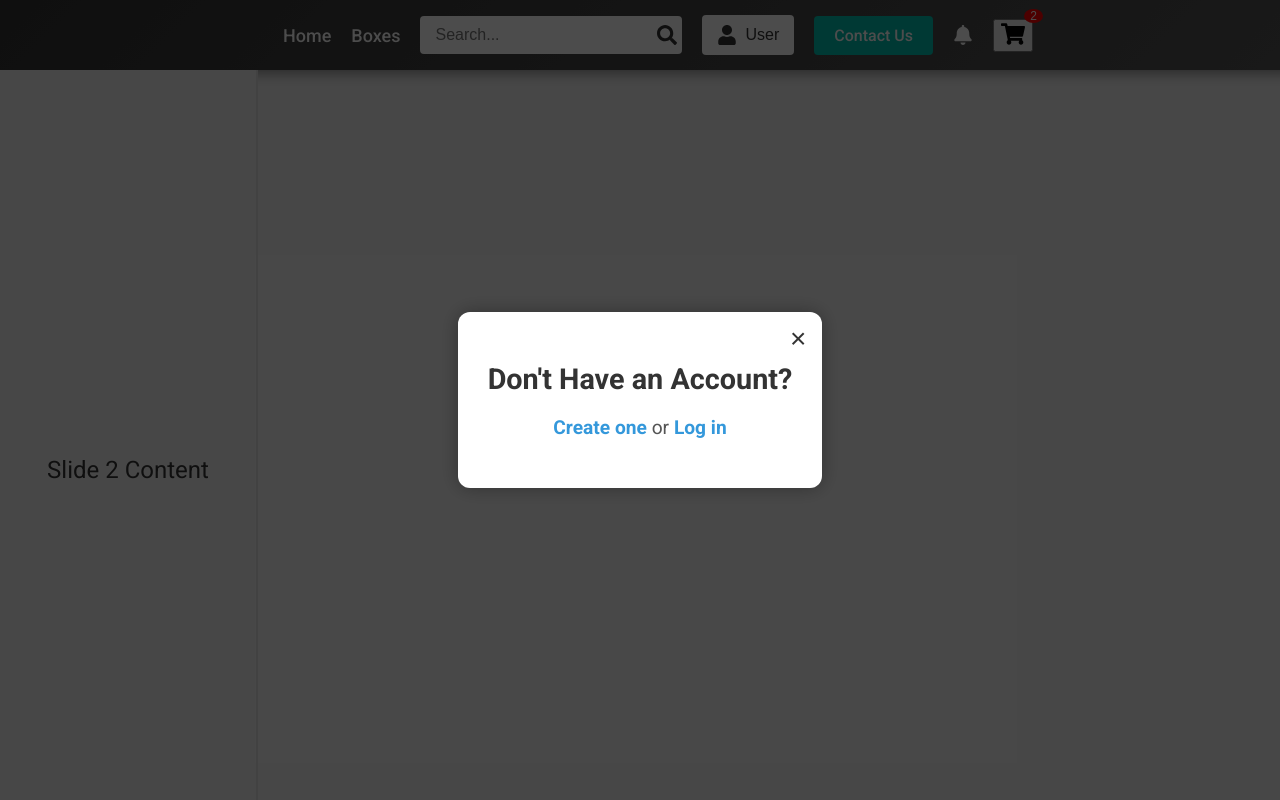
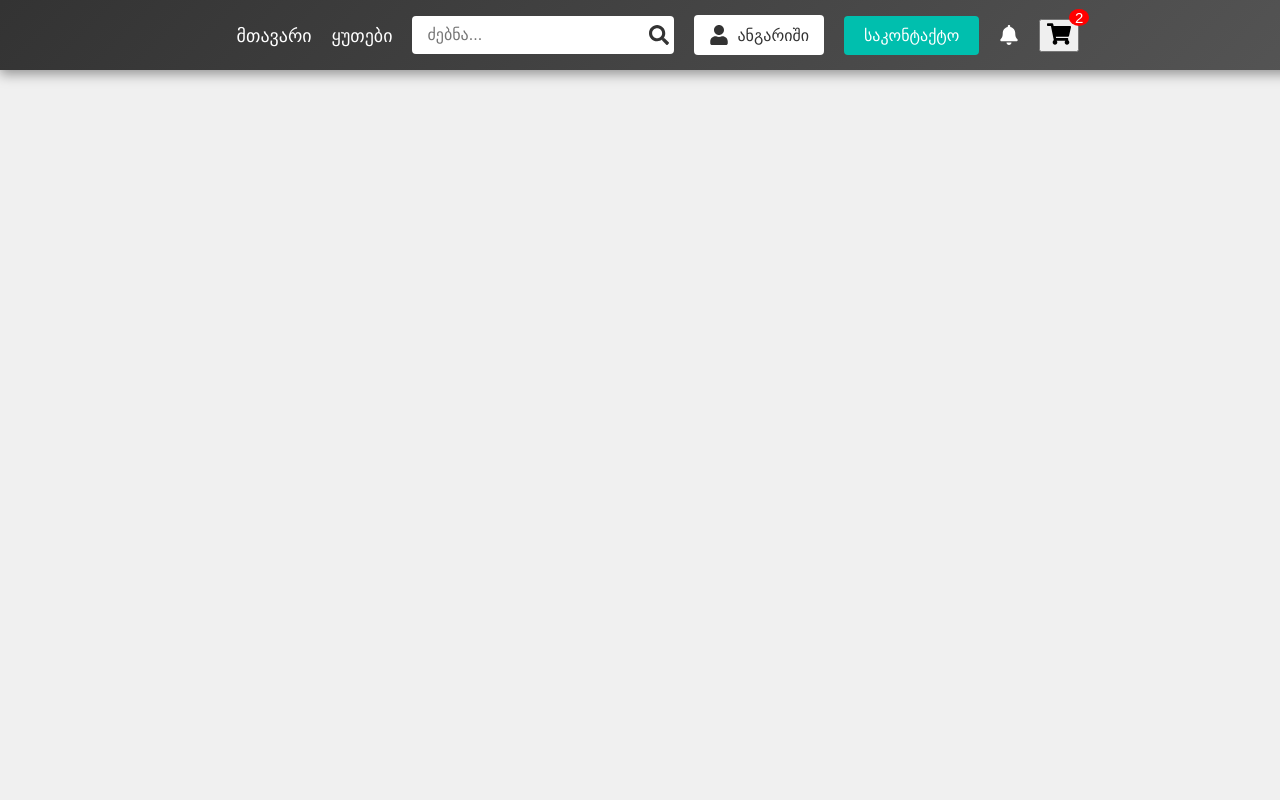
Before and after one commit to mameswarashvili/withXuco, a React (Create React App) app in the folder site/: page / in a window 1280 px wide. Shown: the top 800 px of the page. Built offline with nearby package versions, Linux system fonts and the light colour scheme.

Commit message:
Modified

```diff
--- a/site/package.json
+++ b/site/package.json
@@ -9,6 +9,8 @@
     "react": "^18.3.1",
     "react-dom": "^18.3.1",
     "react-icons": "^5.2.1",
+    "react-router-dom": "^6.26.0",
+    "react-script": "^2.0.5",
     "react-scripts": "5.0.1",
     "web-vitals": "^2.1.4"
   },
--- a/site/src/App.css
+++ b/site/src/App.css
@@ -1,4 +1,3 @@
-/* src/App.css */
 .App {
   position: relative;
   min-height: 100vh;
@@ -7,149 +6,27 @@
   overflow-x: hidden;
 }
 
-.overlay {
-  position: fixed;
-  top: 0;
-  left: 0;
-  width: 100%;
-  height: 100%;
-  background: rgba(0, 0, 0, 0.7);
-  display: flex;
-  justify-content: center;
-  align-items: center;
-  z-index: 1000;
-  animation: fadeIn 1s ease-out;
+.header {
+  background-color: #3498db;
+  color: white;
+  padding: 20px;
+  text-align: center;
+  font-size: 1.5rem;
 }
 
-.shadow {
-  background: #fff;
-  padding: 30px; /* Increased padding for a larger container */
-  border-radius: 12px;
+.content {
+  padding: 20px;
   text-align: center;
-  box-shadow: 0 0 20px rgba(0, 0, 0, 0.3); /* Increased shadow for better visual depth */
-  position: relative;
-  animation: slideIn 0.5s ease-out;
-  max-width: 90%; /* Responsive width */
-  max-height: 80%; /* Ensure it doesn’t get too tall on large screens */
-  overflow: auto; /* Scroll if content overflows */
 }
 
-.close-button {
-  position: absolute;
-  top: 10px;
-  right: 10px;
-  background: none;
-  border: none;
-  font-size: 28px;
-  color: #333;
-  cursor: pointer;
-}
-
-.close-button:hover {
-  color: #e74c3c;
-}
-
-h1 {
-  font-size: 1.8rem; /* Larger heading */
-  margin-bottom: 20px;
-  color: #333;
-}
-
-p {
-  font-size: 1.2rem; /* Larger paragraph text */
-  color: #555;
-}
-
-.link-button {
-  color: #3498db;
-  text-decoration: none;
-  font-weight: bold;
-}
-
-.link-button:hover {
-  text-decoration: underline;
-}
-
-/* Slider Styles */
-.slider-container {
-  position: relative;
-  width: 20%;
-  height: 100vh; /* Full height for the slider */
-  overflow: hidden;
-}
-
-.slider-container.left {
-  border-right: 2px solid #ddd; /* Border for separation */
-}
-
-.slider-container.right {
-  border-left: 2px solid #ddd; /* Border for separation */
-}
-
-.slider {
-  position: relative;
-  width: 100%;
-  height: 100%;
-  overflow: hidden;
-}
-
-.slide {
-  position: absolute;
-  width: 100%;
-  height: 100%;
-  opacity: 0;
-  transition: opacity 1s ease-in-out;
-}
-
-.slide.active {
-  opacity: 1;
-}
-
-/* Responsive Styles */
 @media (max-width: 768px) {
-  .shadow {
-    padding: 20px;
-    max-width: 95%;
-    max-height: 90%;
-  }
-
-  h1 {
-    font-size: 1.5rem;
-  }
-
-  p {
-    font-size: 1rem;
-  }
-
-  .close-button {
-    font-size: 24px;
-  }
-
-  .slider-container {
-    width: 30%; /* Adjust width for smaller screens */
+  .header {
+    font-size: 1.2rem;
   }
 }
 
 @media (max-width: 480px) {
-  .shadow {
-    padding: 15px;
-    max-width: 98%;
-    max-height: 95%;
-  }
-
-  h1 {
-    font-size: 1.2rem;
-  }
-
-  p {
-    font-size: 0.9rem;
-  }
-
-  .close-button {
-    font-size: 20px;
-  }
-
-  .slider-container {
-    width: 40%; /* Adjust width for smaller screens */
+  .header {
+    font-size: 1rem;
   }
 }
--- a/site/src/App.js
+++ b/site/src/App.js
@@ -1,38 +1,13 @@
-import React, { useState } from 'react';
+import React from 'react';
 import './App.css';
 import Header from './Header';
-import Slider from './Slider'; // Import the Slider component
+
 
 function App() {
-  const [isVisible, setIsVisible] = useState(true);
-
-  const handleClose = () => {
-    setIsVisible(false);
-  };
-
   return (
     <div className="App">
-      {isVisible && (
-        <div className="overlay">
-          <div className="shadow">
-            <button className="close-button" onClick={handleClose}>×</button>
-            <h1>Don't Have an Account?</h1>
-            <p>
-              <a href="/create-account" className="link-button">Create one</a>
-              <span> or </span>
-              <a href="/login" className="link-button">Log in</a>
-            </p>
-          </div>
-        </div>
-      )}
+      <Header />
       <div className="content">
-        <Header />
-        <div className="slider-container left">
-          <Slider />
-        </div>
-        <div className="slider-container right">
-          <Slider />
-        </div>
       </div>
     </div>
   );
--- a/site/src/Header.css
+++ b/site/src/Header.css
@@ -1,6 +1,4 @@
 /* Header.css */
-
-@import url('https://fonts.googleapis.com/css2?family=Roboto:wght@400;500;700&display=swap');
 
 /* Overall header styling */
 .header {
@@ -118,26 +116,32 @@
   border-radius: 4px; /* Rounded corners */
 }
 
+.user-menu-container:hover .user-menu {
+  display: block;
+  opacity: 1;
+  visibility: visible;
+}
+
 .user-menu li {
   margin: 0;
 }
 
-.user-menu a {
+.user-menu button {
+  background: none;
+  margin: 3px;
+  border: 1px solid white;
   color: #fff; /* Text color matching the header */
-  text-decoration: none;
-  display: block;
+  text-align: left;
   padding: 10px 15px;
   font-size: 16px; /* Consistent font size */
+  cursor: pointer;
+  border-radius: 4px; /* Rounded corners */
+  transition: background-color 0.3s, color 0.3s; /* Animation */
 }
 
-.user-menu a:hover {
-  color: #009b8c; /* Teal color on hover */
-}
-
-.user-menu-container:hover .user-menu {
-  display: block;
-  opacity: 1;
-  visibility: visible;
+.user-menu button:hover {
+  background-color: #009b8c; /* Teal background on hover */
+  color: #fff; /* White text on hover */
 }
 
 .cta-button a {
@@ -183,6 +187,60 @@
 .burger-icon:hover {
   color: #009b8c; /* Teal color on hover */
 }
+/* Burger Menu Overlay */
+.burger-menu-overlay {
+  display: none;
+  position: fixed;
+  top: 0;
+  left: 0;
+  width: 100%;
+  height: 100%;
+  background: rgba(0, 0, 0, 0.8); /* Dark overlay */
+  z-index: 1000;
+  justify-content: center;
+  align-items: center;
+  transition: opacity 0.3s ease;
+}
+
+.burger-menu-overlay.open {
+  display: flex;
+  opacity: 1;
+}
+
+.burger-menu-content {
+  background: #333;
+  color: #fff;
+  padding: 30px;
+  border-radius: 8px;
+  text-align: center;
+}
+
+.burger-menu-content a {
+  display: block;
+  color: #fff;
+  text-decoration: none;
+  font-size: 24px;
+  margin: 15px 0;
+  transition: color 0.3s;
+}
+
+.burger-menu-content a:hover {
+  color: #009b8c; /* Teal color on hover */
+}
+
+.burger-menu-content button {
+  background: none;
+  border: none;
+  color: #fff;
+  font-size: 24px;
+  cursor: pointer;
+  transition: color 0.3s;
+}
+
+.burger-menu-content button:hover {
+  color: #009b8c; /* Teal color on hover */
+}
+
 
 .cart-button {
   background: none;
@@ -190,12 +248,7 @@
   position: relative;
 }
 
-/* Header.css */
-
-/* Header.css */
-
-/* Other existing styles */
-
+/* Cart Sidebar */
 .cart-icon {
   font-size: 24px;
   color: black;
@@ -216,23 +269,29 @@
   color: white;
   border-radius: 50%;
   padding: 0 6px;
-  font-size: 12px;
+  font-size: 15px;
 }
 
 .cart-sidebar {
   position: absolute;
-  top: 45px;
-  left: 0px;
-  width: 300px;
+  top: 53px;
+  left: 280px;
+  width: 250px;
   background: linear-gradient(135deg, #333, #555); /* Match header background gradient */
   box-shadow: 0 0 10px rgba(0,0,0,0.1);
   padding: 20px;
   z-index: 1000;
+  transform: translateX(-100%); /* Start hidden */
+  transition: transform 0.3s ease; /* Smooth slide animation */
+}
 
+.cart-sidebar.open {
+  transform: translateX(0); /* Slide in */
 }
 
 .cart-sidebar h2 {
   margin-top: 0;
+  font-size: 20px;
 }
 
 .cart-sidebar ul {
@@ -259,8 +318,17 @@
   text-decoration: underline;
 }
 
+.cart-close-button {
+  position: absolute;
+  right: 30px;
+  top: 25px;
+}
 
+.cart-close-button:hover {
+  color: #000; /* Adjust hover color as needed */
+}
 
+/* Responsive Styles */
 @media (max-width: 768px) {
   .nav {
     display: none; /* Hide nav links on smaller screens */
--- a/site/src/Header.js
+++ b/site/src/Header.js
@@ -1,51 +1,65 @@
 import React, { useState } from 'react';
-import { FaUser, FaBars, FaSearch, FaBell, FaShoppingCart } from 'react-icons/fa';
+import { FaUser, FaBars, FaSearch, FaBell, FaShoppingCart, FaTimes } from 'react-icons/fa';
+import SignUp from './SignUp';
+import LogIn from './LogIn';
 import './Header.css';
 
 const Header = () => {
   const [isUserMenuOpen, setIsUserMenuOpen] = useState(false);
   const [isCartOpen, setIsCartOpen] = useState(false);
+  const [isSignUpVisible, setIsSignUpVisible] = useState(false);
+  const [isLogInVisible, setIsLogInVisible] = useState(false);
+  const [isBurgerMenuOpen, setIsBurgerMenuOpen] = useState(false);
   const [cartItems, setCartItems] = useState([
-    { id: 1, name: 'Item 1' },
-    { id: 2, name: 'Item 2' }
+    { id: 1, name: 'ყუთი 1' },
+    { id: 2, name: 'ყუთი 2' }
   ]);
 
-  const toggleUserMenu = () => {
-    setIsUserMenuOpen(!isUserMenuOpen);
+  const toggleUserMenu = () => setIsUserMenuOpen(!isUserMenuOpen);
+  const toggleCart = () => setIsCartOpen(!isCartOpen);
+  const toggleBurgerMenu = () => setIsBurgerMenuOpen(!isBurgerMenuOpen);
+  const removeItem = (id) => setCartItems(cartItems.filter(item => item.id !== id));
+  const closeCart = () => setIsCartOpen(false);
+
+  const handleSignUpClick = () => {
+    setIsSignUpVisible(true);
+    setIsUserMenuOpen(false);
   };
 
-  const toggleCart = () => {
-    setIsCartOpen(!isCartOpen);
+  const handleLogInClick = () => {
+    setIsLogInVisible(true);
+    setIsUserMenuOpen(false);
   };
 
-  const removeItem = (id) => {
-    setCartItems(cartItems.filter(item => item.id !== id));
+  const handleCloseAuth = () => {
+    setIsSignUpVisible(false);
+    setIsLogInVisible(false);
   };
 
   return (
     <header className="header">
       <nav className="nav">
         <ul className="nav-links">
-          <li><a href="#home">Home</a></li>
-          <li><a href="#boxes">Boxes</a></li>
+          <li><a href="#home">მთავარი</a></li>
+          <li><a href="#boxes">ყუთები</a></li>
           <li className="search-bar">
-            <input type="text" placeholder="Search..." />
+            <input type="text" placeholder="ძებნა..." />
             <FaSearch className="search-icon" />
           </li>
           <li className="user-menu-container">
             <button className="user-menu-button" onClick={toggleUserMenu}>
               <FaUser className="user-icon" />
-              <span className="user-text">User</span>
+              <span className="user-text">ანგარიში</span>
             </button>
             {isUserMenuOpen && (
               <ul className="user-menu">
-                <li><a href="#signup">Sign Up</a></li>
-                <li><a href="#login">Log In</a></li>
+                <li><button onClick={handleSignUpClick}>რეგისტრაცია</button></li>
+                <li><button onClick={handleLogInClick}>ავტორიზაცია</button></li>
               </ul>
             )}
           </li>
           <li className="cta-button">
-            <a href="#contact">Contact Us</a>
+            <a href="#contact">საკონტაქტო</a>
           </li>
           <li>
             <FaBell className="notification-icon" />
@@ -59,12 +73,15 @@ const Header = () => {
             </button>
             {isCartOpen && (
               <div className="cart-sidebar">
-                <h2>Cart</h2>
+                <button className="cart-close-button" onClick={closeCart}>
+                  <FaTimes />
+                </button>
+                <h2>კალათა</h2>
                 <ul>
                   {cartItems.map(item => (
-                    <li key={item.id}>
+                    <li key={item.id} className="slide-out">
                       <span>{item.name}</span>
-                      <button onClick={() => removeItem(item.id)}>Remove</button>
+                      <button onClick={() => removeItem(item.id)}>წაშლა</button>
                     </li>
                   ))}
                 </ul>
@@ -73,9 +90,21 @@ const Header = () => {
           </li>
         </ul>
       </nav>
-      <div className="burger" onClick={() => console.log('Burger clicked')}>
+      <div className="burger" onClick={toggleBurgerMenu}>
         <FaBars className="burger-icon" />
       </div>
+      {isBurgerMenuOpen && (
+        <div className="burger-menu-overlay open">
+          <div className="burger-menu-content">
+            <a href="#home" onClick={toggleBurgerMenu}>მთავარი</a>
+            <a href="#boxes" onClick={toggleBurgerMenu}>ყუთები</a>
+            <a href="#contact" onClick={toggleBurgerMenu}>საკონტაქტო</a>
+            <button onClick={toggleBurgerMenu}>დახურვა</button>
+          </div>
+        </div>
+      )}
+      {isSignUpVisible && <SignUp onClose={handleCloseAuth} />}
+      {isLogInVisible && <LogIn onClose={handleCloseAuth} />}
     </header>
   );
 };
```
Also changed, not shown: 1 other file (tests, documents, lock files or other folders).
